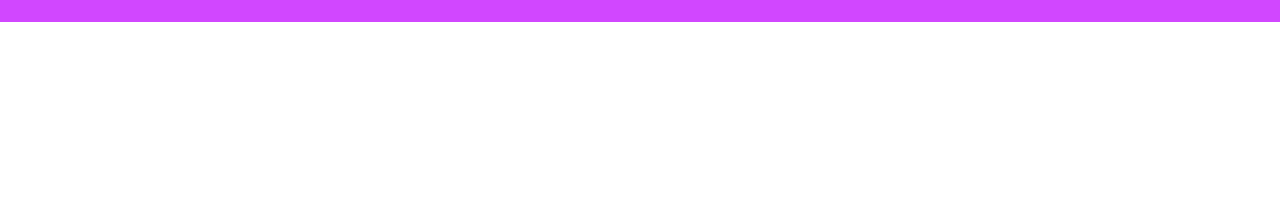
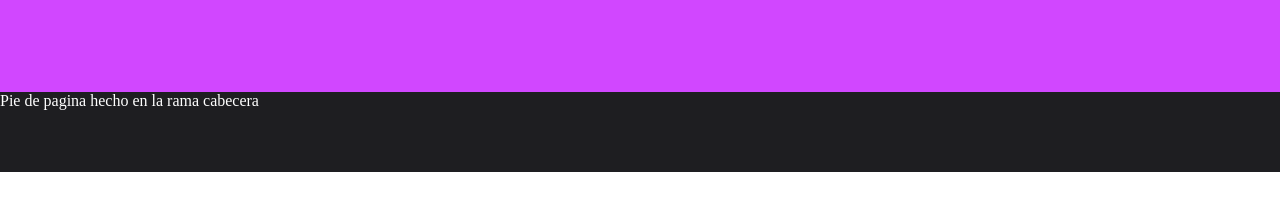
Before and after one commit to ggramirezgcr/Proyecto_ramas, a plain HTML site: page index.html in a window 1280 px wide. Shown: the part 58-268 px from the top of the page. Drawn offline with Linux system fonts and the light colour scheme.

Commit message:
Agregamos un pie de pagina, ademas le dimos mas ancho al header

```diff
--- a/css/style.css
+++ b/css/style.css
@@ -5,7 +5,13 @@
 }
 
 header{
-    height: 80px;
+    height: 150px;
     background-color: rgb(209, 71, 255);
     color: white;
 }
+
+footer{
+    height: 80px;
+    background-color:rgb(30, 30, 33);
+    color: white;
+}
--- a/index.html
+++ b/index.html
@@ -13,5 +13,8 @@
         <p>Modificamos nuestra cabecera desde la rama CEBECERA</p>
     </header>
 
+    <footer>
+        Pie de pagina hecho en la rama cabecera
+    </footer>
 </body>
 </html>
```
